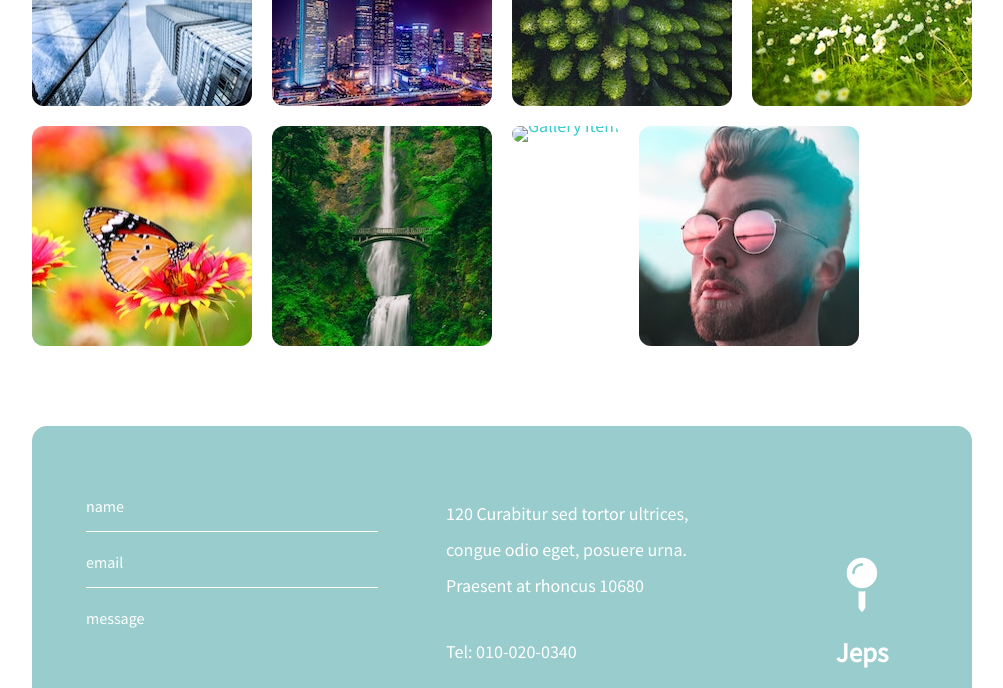
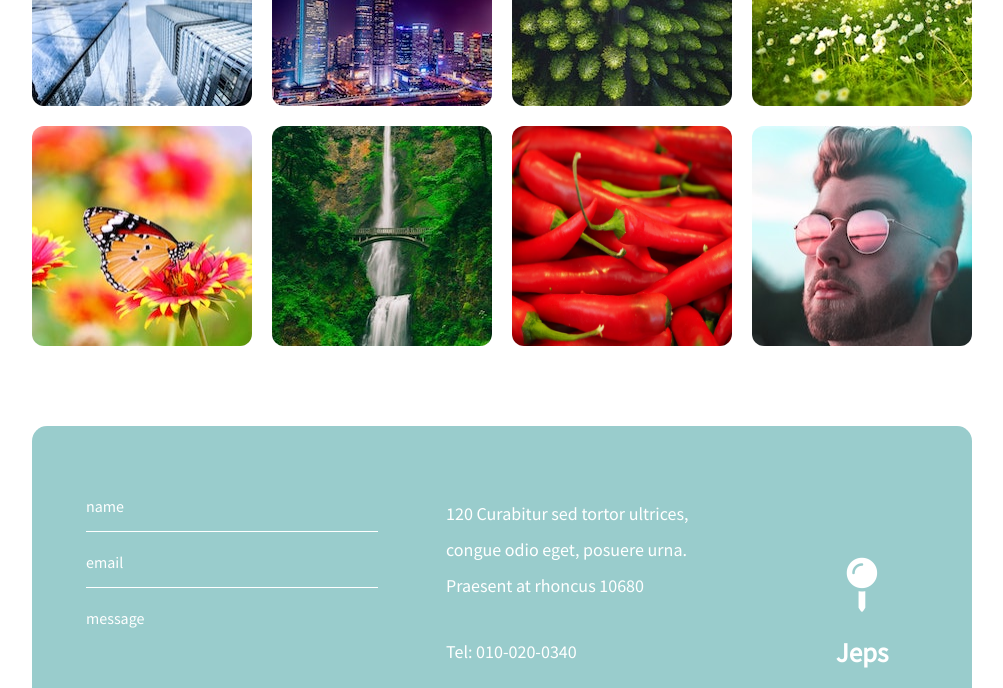
Before and after one commit to helin3/helin3.github.io, a plain HTML site: page demo3/index.html in a window 1280 px wide. Shown: the part 1500-2188 px from the top of the page, without its empty margins (138-1141 px from the left). Drawn offline with Linux system fonts and the light colour scheme.

Commit message:
Toimiva kuvan lisäys!

```diff
--- a/demo3/index.html
+++ b/demo3/index.html
@@ -93,8 +93,8 @@ https://www.tooplate.com/view/2122-nano-folio
 		            </a>
 		        </div>
 				<div class="tm-gallery-item nature">
-		            <a href="img/chili_preview_2b8e.jpg">
-		            	<img src="img/chili_preview_2b8e.jpg" alt="Gallery item" class="img-fluid" />
+		            <a href="img/chili-img-01.jpg">
+		            	<img src="img/chili-img-01.jpg" alt="Gallery item" class="img-fluid" />
 		            </a>
 		        </div>
 				<div class="tm-gallery-item portraits">
```
Also changed, not shown: demo3/img/chili-img-01.jpg (added).
